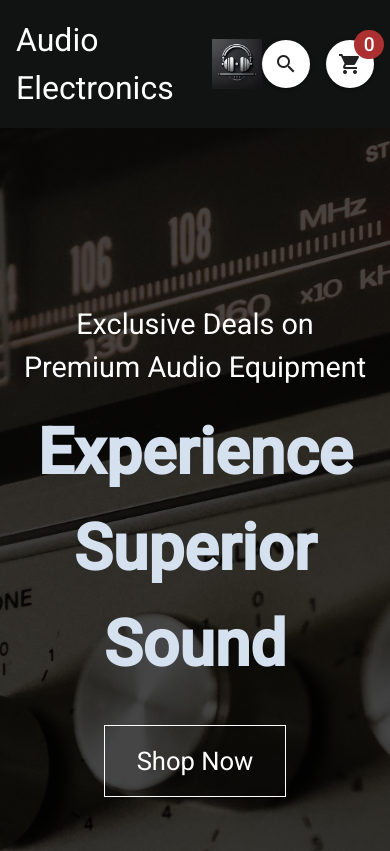
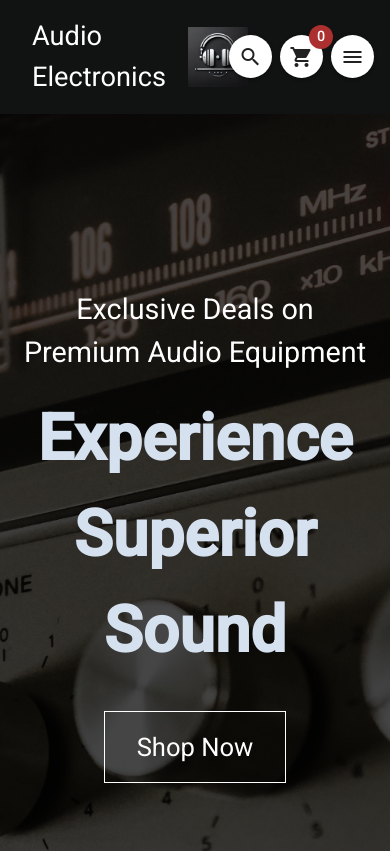
Before and after one commit to PiotrSmola/Audio-Electronics-Store, a Vue app: page / in a window 390 px wide. Shown: the top 851 px of the page. Built offline with nearby package versions, Linux system fonts and the light colour scheme.

Commit message:
Add responsive mobile navbar with full-screen toggle modal for menu links; some color changes on subpages

```diff
--- a/src/components/NavbarComponent.vue
+++ b/src/components/NavbarComponent.vue
@@ -5,11 +5,12 @@
         Audio Electronics
         <img src="@/assets/img/logo-audio.png" alt="Audio Electronics Logo" class="navbar__img" />
       </router-link>
+      <!-- Menu for desktop -->
       <nav :class="{ 'navbar__menu--active': menuActive }" class="navbar__menu">
-        <router-link to="/" class="navbar__link">Home</router-link>
-        <router-link to="/about" class="navbar__link">About</router-link>
-        <router-link to="/products" class="navbar__link">Products</router-link>
-        <router-link to="/contact" class="navbar__link">Contact</router-link>
+        <router-link to="/" class="navbar__link" @click="closeMenu">Home</router-link>
+        <router-link to="/about" class="navbar__link" @click="closeMenu">About</router-link>
+        <router-link to="/products" class="navbar__link" @click="closeMenu">Products</router-link>
+        <router-link to="/contact" class="navbar__link" @click="closeMenu">Contact</router-link>
       </nav>
       <div class="navbar__icons">
         <v-btn icon class="navbar__search-btn" @click="openSearch">
@@ -19,8 +20,25 @@
           <v-icon>mdi-cart</v-icon>
           <span class="navbar__cart-quantity">{{ cartQuantity }}</span>
         </v-btn>
+        <!-- Hamburger toggle button for mobile -->
+        <v-btn icon class="navbar__toggle-btn" @click="toggleMenu">
+          <v-icon v-if="!menuActive">mdi-menu</v-icon>
+          <v-icon v-else>mdi-close</v-icon>
+        </v-btn>
       </div>
     </div>
+
+    <!-- Modal menu for mobile -->
+    <transition name="fade">
+      <nav v-if="menuActive" class="navbar__menu-mobile" @click.self="closeMenu">
+        <div class="navbar__menu-mobile-container">
+          <router-link to="/" class="navbar__link" @click="closeMenu">Home</router-link>
+          <router-link to="/about" class="navbar__link" @click="closeMenu">About</router-link>
+          <router-link to="/products" class="navbar__link" @click="closeMenu">Products</router-link>
+          <router-link to="/contact" class="navbar__link" @click="closeMenu">Contact</router-link>
+        </div>
+      </nav>
+    </transition>
 
     <!-- Search dialog using Vuetify -->
     <v-dialog v-model="searchActive" persistent max-width="600">
@@ -45,8 +63,6 @@
 
 <script>
 import { useCartStore } from '@/stores/cartStore'
-
-// Example image imports for search
 import product1 from '@/assets/img/product1.jpg'
 import product2 from '@/assets/img/product2.jpg'
 import product3 from '@/assets/img/product3.jpg'
@@ -84,7 +100,6 @@ export default {
     }
   },
   computed: {
-    // Use Pinia to calculate the total number of products in the cart
     cartQuantity() {
       const cartStore = useCartStore()
       return cartStore.cartQuantity
@@ -103,6 +118,12 @@ export default {
     closeSearch() {
       this.searchActive = false
     },
+    toggleMenu() {
+      this.menuActive = !this.menuActive
+    },
+    closeMenu() {
+      this.menuActive = false
+    },
   },
 }
 </script>
@@ -117,6 +138,7 @@ export default {
     display: flex;
     align-items: center;
     justify-content: space-between;
+    position: relative;
   }
   .navbar__logo {
     font-size: 2rem;
@@ -124,14 +146,34 @@ export default {
     display: flex;
     align-items: center;
     text-decoration: none;
+    @media (max-width: 1020px) {
+      font-size: 1.7rem;
+    }
+    @media (max-width: 576px) {
+      padding: 0 1rem;
+      gap: 1.4rem;
+    }
     .navbar__img {
-      width: 50px;
-      margin-left: 0.5rem;
+      width: 70px;
+      margin-left: 1rem;
+      @media (max-width: 1020px) {
+        margin-left: 0;
+        margin-right: 1rem;
+        width: 60px;
+      }
+      @media (max-width: 576px) {
+        margin-left: 0;
+        margin-right: 1.5rem;
+      }
     }
   }
   .navbar__menu {
     display: flex;
     gap: 2rem;
+    @media (max-width: 1020px) {
+      padding: 0 1.6rem;
+      gap: 1.5rem;
+    }
     .navbar__link {
       color: #fff;
       text-decoration: none;
@@ -140,28 +182,34 @@ export default {
       &:hover {
         color: #be9c79;
       }
+      @media (max-width: 1020px) {
+        font-size: 1.5rem;
+      }
     }
     @media (max-width: 768px) {
       display: none;
     }
   }
-  .navbar__menu--active {
-    display: flex;
-    flex-direction: column;
-    position: fixed;
-    top: 8vh;
-    left: 0;
-    width: 100%;
-    height: 92vh;
-    background-color: #fff;
-    text-transform: uppercase;
-    font-family: 'Asul', sans-serif;
-    padding: 5em 0 0 1.5em;
+  .navbar__toggle-btn {
+    display: none;
+    @media (max-width: 768px) {
+      display: flex;
+    }
   }
   .navbar__icons {
     display: flex;
     gap: 1rem;
     position: relative;
+
+    @media (max-width: 768px) {
+      gap: 0.5rem;
+    }
+
+    button {
+      font-size: 1rem;
+      width: 43px;
+      height: 43px;
+    }
     .navbar__cart-quantity {
       position: absolute;
       top: -10px;
@@ -171,7 +219,56 @@ export default {
       padding: 0.2rem 0.5rem;
       font-size: 1.2rem;
       color: #fff;
+      @media (max-width: 576px) {
+        font-size: 0.9em;
+        padding: 0.2rem 0.4rem;
+      }
     }
   }
 }
+
+/* Mobile menu overlay */
+.navbar__menu-mobile {
+  position: fixed;
+  top: 0;
+  left: 0;
+  width: 100%;
+  height: 100vh;
+  background-color: rgba(0, 0, 0, 0.9);
+  z-index: 9999;
+  display: flex;
+  align-items: center;
+  justify-content: center;
+
+  .navbar__menu-mobile-container {
+    display: flex;
+    flex-direction: column;
+    gap: 2rem;
+    text-transform: uppercase;
+    font-family: 'Asul', sans-serif;
+
+    .navbar__link {
+      color: #ffffff;
+      text-decoration: none;
+      font-size: 2rem;
+      text-align: center;
+      transition: color 0.3s;
+      &:hover {
+        color: #b9834e;
+        scale: 1.2;
+        overflow: hidden;
+      }
+    }
+  }
+}
+
+/* Fade transition for mobile menu */
+.fade-enter-active,
+.fade-leave-active {
+  transition: opacity 0.3s;
+}
+.fade-enter-from,
+.fade-leave-to {
+  opacity: 0;
+}
 </style>
--- a/src/components/ProductCardComponent.vue
+++ b/src/components/ProductCardComponent.vue
@@ -85,7 +85,8 @@ export default {
 @import url('https://fonts.googleapis.com/css2?family=Roboto:wght@300;400;500&display=swap');
 
 :root {
-  --bg-shape-color: linear-gradient(140deg, #6e8dff, #000000);
+  //#46fbce8e
+  --bg-shape-color: linear-gradient(145deg, #75c1ffaa, #000000);
   --lightblue: #3d9dea;
   --darkblue: #4a4eee;
   --text-color: #d5e1ef;
--- a/src/views/Products/Products.scss
+++ b/src/views/Products/Products.scss
@@ -6,8 +6,8 @@
   display: flex;
   flex-direction: column;
   align-items: center;
-  background-image: linear-gradient(90deg, #3a0101, #00113c);
-  color: #ffffff;
+  background-image: linear-gradient(145deg, #ffffff, #8a4402);
+  color: #353535;
   min-height: 100vh;
 
   &__container {
@@ -26,6 +26,7 @@
       font-size: 3rem;
       margin-bottom: 1rem;
       margin-top: 0;
+      color: #353535;
     }
 
     &__subtitle {
@@ -56,12 +57,12 @@
   font-size: 1.2rem;
   border: none;
   border-radius: 6px;
-  background-image: linear-gradient(85deg, #61c7ef, #4833fb);
+  background-image: linear-gradient(270deg, #8b4713, #140c00);
   color: white;
   cursor: pointer;
   display: flex;
   align-items: center;
-  box-shadow: 0 4px 10px rgba(0, 0, 0, 0.3);
+  box-shadow: 0 0 20px rgba(0, 0, 0, 0.3);
   transition:
     transform 0.2s,
     box-shadow 0.2s;
```
